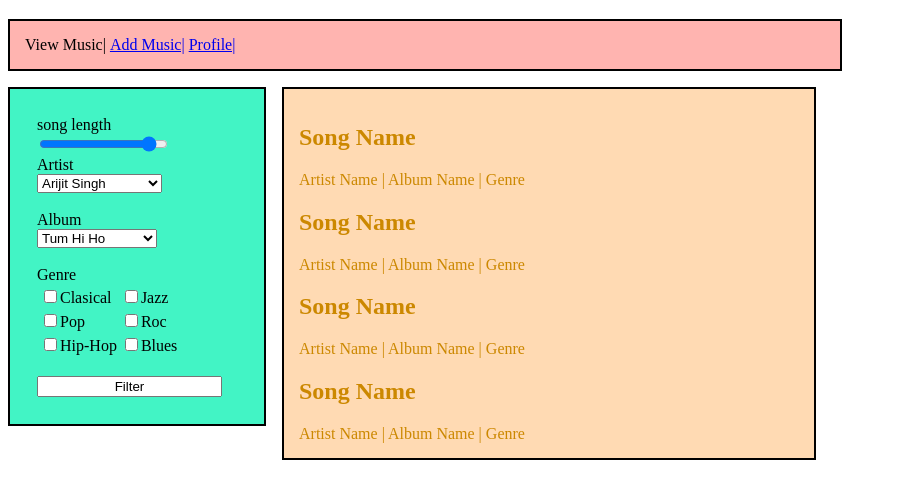
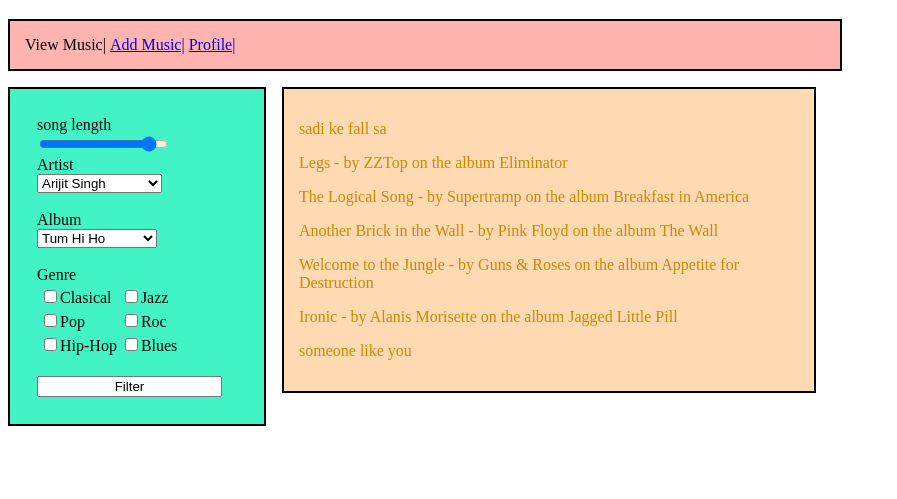
Before and after one commit to preetikrp/Music-History1, a plain HTML site: page index.html in a window 1280 px wide. Shown: the part 61-560 px from the top of the page, without its empty margins (0-897 px from the left). Drawn offline with Linux system fonts and the light colour scheme.

Commit message:
completed music history 2

```diff
--- a/index.html
+++ b/index.html
@@ -60,14 +60,14 @@
 	</div>
 </header>
 <div id="song-list">
-	<div>
+<!--	<div>
 		<div class="songs"><h2>Song Name</h2>Artist Name | Album Name | Genre</div>
 		<div class="songs"><h2>Song Name</h2>Artist Name | Album Name | Genre</div>
 	</div>
 	<div class="songs"><h2>Song Name</h2>Artist Name | Album Name | Genre</div>
 		<div class="songs"><h2>Song Name</h2>Artist Name | Album Name | Genre</div>
-	</div>
+	</div>-->
 </div>
-
+<script type="text/javascript" src="songs.js"></script>
 </body>
 </html>
--- /dev/null
+++ b/songs.js
@@ -0,0 +1,29 @@
+var songs = [];
+var newSongs = [];
+
+songs[songs.length] = "Legs > by Z*ZTop on the album Eliminator";
+songs[songs.length] = "The Logical Song > by Supertr@amp on the album Breakfast in America";
+songs[songs.length] = "Another Brick in the Wall > by Pink Floyd on the album The Wall";
+songs[songs.length] = "Welco(me to the Jungle > by Guns & Roses on the album Appetite for Destruction";
+songs[songs.length] = "Ironi!c > by Alanis Moris*ette on the album Jagged Little Pill";
+songs.push("someone like you");
+
+songs.unshift("sadi ke fall sa");
+
+function display(musicList){
+	var outputarea = document.getElementById("song-list");
+
+	var newDiv = `<p>${musicList}</p>`
+	outputarea.innerHTML+= newDiv;
+
+}
+
+for(var i = 0; i < songs.length; i++){
+
+	var music = songs[i].replace(/[@(!*]/g,"");
+	var engsongs = music.replace(/>/g, "-");
+
+	display(engsongs);
+}
+
+console.log(songs);
```
